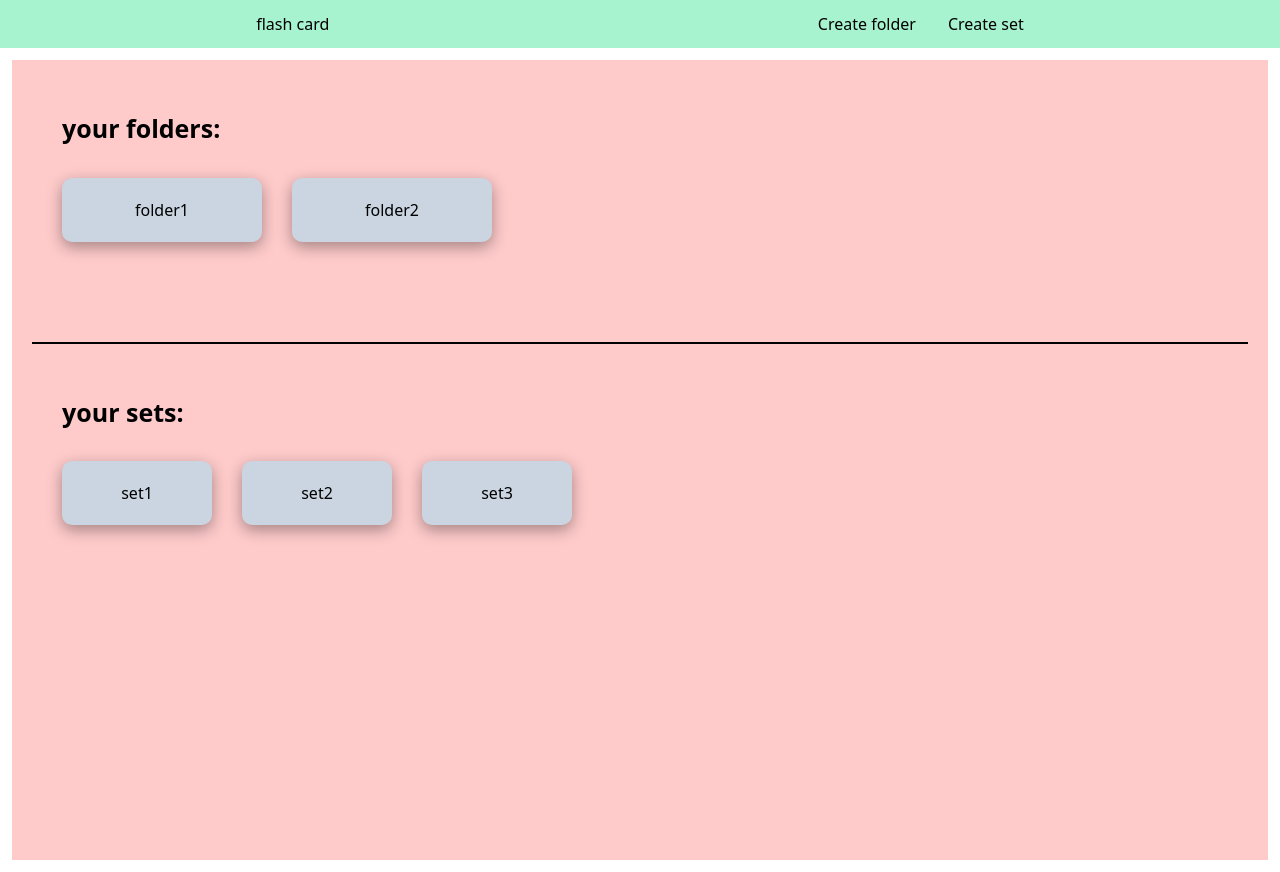
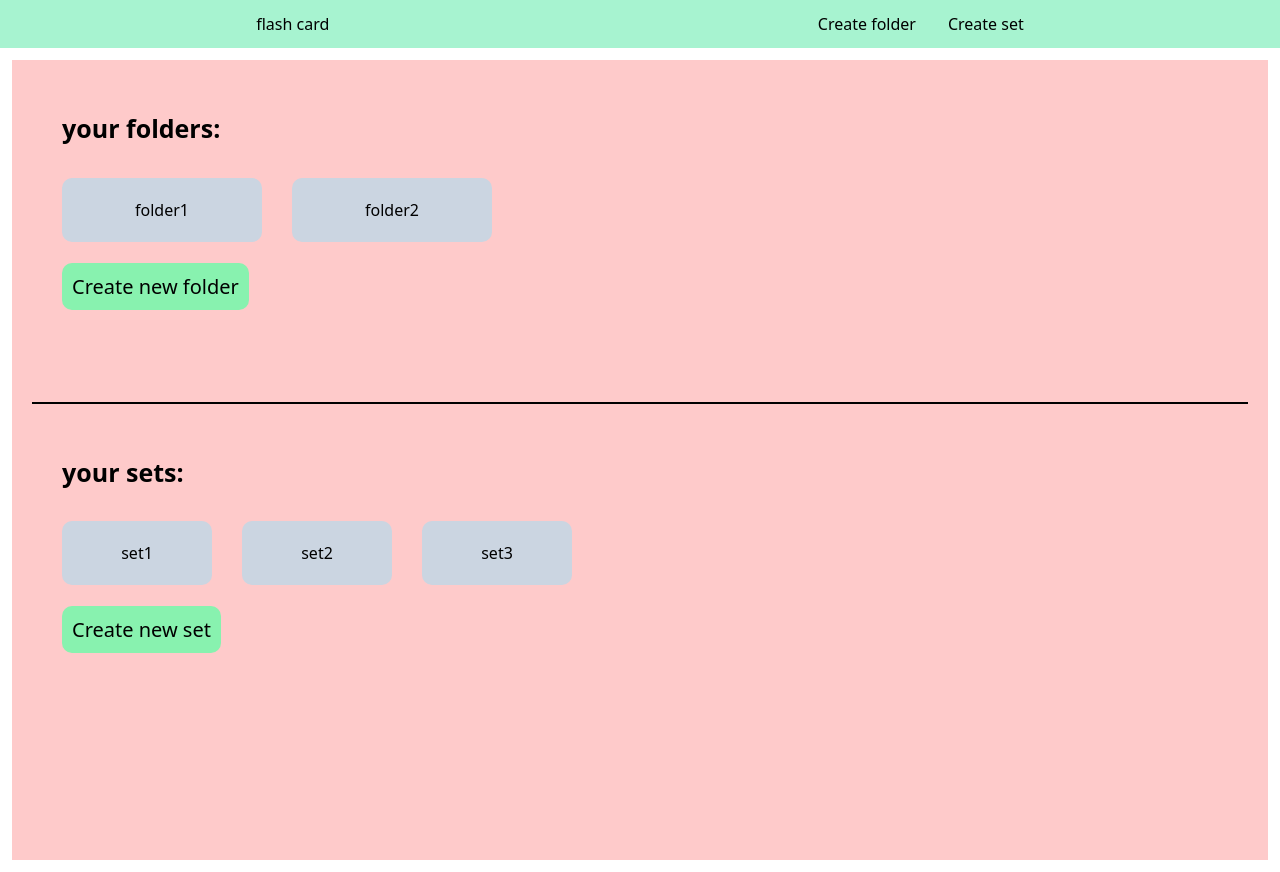
Before and after one commit to asma-gaini/flashCard, a React (Vite) app: page / in a window 1280 px wide. Built offline with nearby package versions, Linux system fonts and the light colour scheme.

Commit message:
add create folder and create set to main display and styling

```diff
--- a/src/featueres/MainDisplay.jsx
+++ b/src/featueres/MainDisplay.jsx
@@ -1,3 +1,4 @@
+import { Link } from "react-router-dom";
 import { dataInformationSet } from "../utils/constants";
 import { dataInformationFolder } from "../utils/constants";
 import FoldersItem from "./display folders&sets/FoldersItem";
@@ -13,6 +14,9 @@ function MainDisplay() {
           <FoldersItem folder={folder} key={folder.name} />
         ))}
       </div>
+      <Link to={"./createFolder"} className="createNew">
+        Create new folder
+      </Link>
 
       <hr className="hrLine" />
 
@@ -22,6 +26,9 @@ function MainDisplay() {
           <SetsItem set={set} key={set.setName} />
         ))}
       </div>
+      <Link to={"./createSet"} className="createNew">
+        Create new set
+      </Link>
     </div>
   );
 }
--- a/src/featueres/display folders&sets/displayFolderOSet.css
+++ b/src/featueres/display folders&sets/displayFolderOSet.css
@@ -1,6 +1,4 @@
 .folderBox {
-  box-shadow: rgba(0, 0, 0, 0.35) 0px 5px 15px;
-  /* height: 50%; */
   width: 200px;
   background-color: #cbd5e1;
   padding: 20px;
@@ -10,7 +8,6 @@
   border-radius: 10px;
 }
 .setBox {
-  box-shadow: rgba(0, 0, 0, 0.35) 0px 5px 15px;
   /* height: 50%; */
   width: 150px;
   background-color: #cbd5e1;
@@ -20,3 +17,9 @@
   align-items: center;
   border-radius: 10px;
 }
+.folderBox:hover {
+  box-shadow: rgba(0, 0, 0, 0.35) 0px 5px 15px;
+}
+.setBox:hover {
+  box-shadow: rgba(0, 0, 0, 0.35) 0px 5px 15px;
+}
--- a/src/featueres/mainDisplay.css
+++ b/src/featueres/mainDisplay.css
@@ -20,3 +20,16 @@
   margin-bottom: 50px;
   border-top: 2px solid black;
 }
+.createNew {
+  font-weight: 400;
+  font-size: 20px;
+  margin: 30px;
+  background-color: rgb(136, 242, 175);
+
+  font-weight: 400;
+  padding: 10px;
+  border-radius: 10px;
+}
+.createNew:hover {
+  box-shadow: rgba(0, 0, 0, 0.24) 0px 3px 8px;
+}
```
